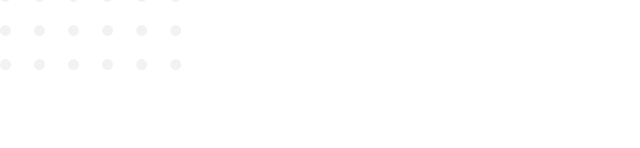
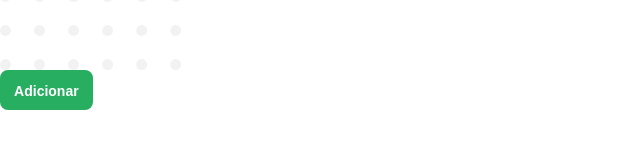
Before and after one commit to Kenzie-Academy-Brasil-Developers/react-entrega-hamburgueria-v2-isadoraperdigao, a React (Create React App) app: page / in a window 1280 px wide. Shown: the part 216-364 px from the top of the page, without its empty margins (0-640 px from the left). Built offline with nearby package versions, Linux system fonts and the light colour scheme.

Commit message:
feature: creates brand button

```diff
--- a/src/App.tsx
+++ b/src/App.tsx
@@ -1,7 +1,6 @@
 import './App.css';
-import { BrandLogo } from './components/BrandLogo';
+import { BrandButton } from './components/BrandButton';
 import { FormAside } from './components/FormAside';
-import { Slogan } from './components/Slogan';
 import GlobalStyles from './styles/globalStyles';
 
 function App() {
@@ -9,6 +8,7 @@ function App() {
     <div>
       <GlobalStyles />
       <FormAside />
+      <BrandButton text='Adicionar' isDashboard={true} type="button" />
     </div>
   );
 }
--- /dev/null
+++ b/src/components/BrandButton/index.tsx
@@ -0,0 +1,14 @@
+import { StyledBrandButton } from "./style"
+
+interface iBrandButtonProps {
+    text: string;
+    callback?: () => void;
+    isDashboard: boolean;
+    type: "button" | "submit"
+}
+
+export const BrandButton = ({text, callback, isDashboard, type} : iBrandButtonProps) => {
+    return (
+        <StyledBrandButton onClick={callback} isDashboard={isDashboard} type={type}>{text}</StyledBrandButton>
+    )
+}
--- /dev/null
+++ b/src/components/BrandButton/style.ts
@@ -0,0 +1,31 @@
+import styled, { css } from "styled-components";
+import { iBrandLogoProps } from "../BrandLogo";
+
+export const StyledBrandButton = styled.button`
+    max-height: 40px;
+    padding: 0.719rem;
+    background-color: var(--color-brand);
+    border: 2px solid var(--color-brand);
+    border-radius: 8px;
+    color: var(--color-white);
+    font-size: 0.875rem;
+    font-weight: 600;
+
+    ${({isDashboard} : iBrandLogoProps) => {
+        switch(isDashboard) {
+            case true:
+                return css`
+                    width: 6.625em;
+                `;
+            case false:
+                return css`
+                    width: 100%;
+                `
+        }
+    }}
+
+    :hover {
+        background-color: var(--color-brand-hover);
+        border: 2px solid var(--color-brand-hover);
+    }
+`
```
